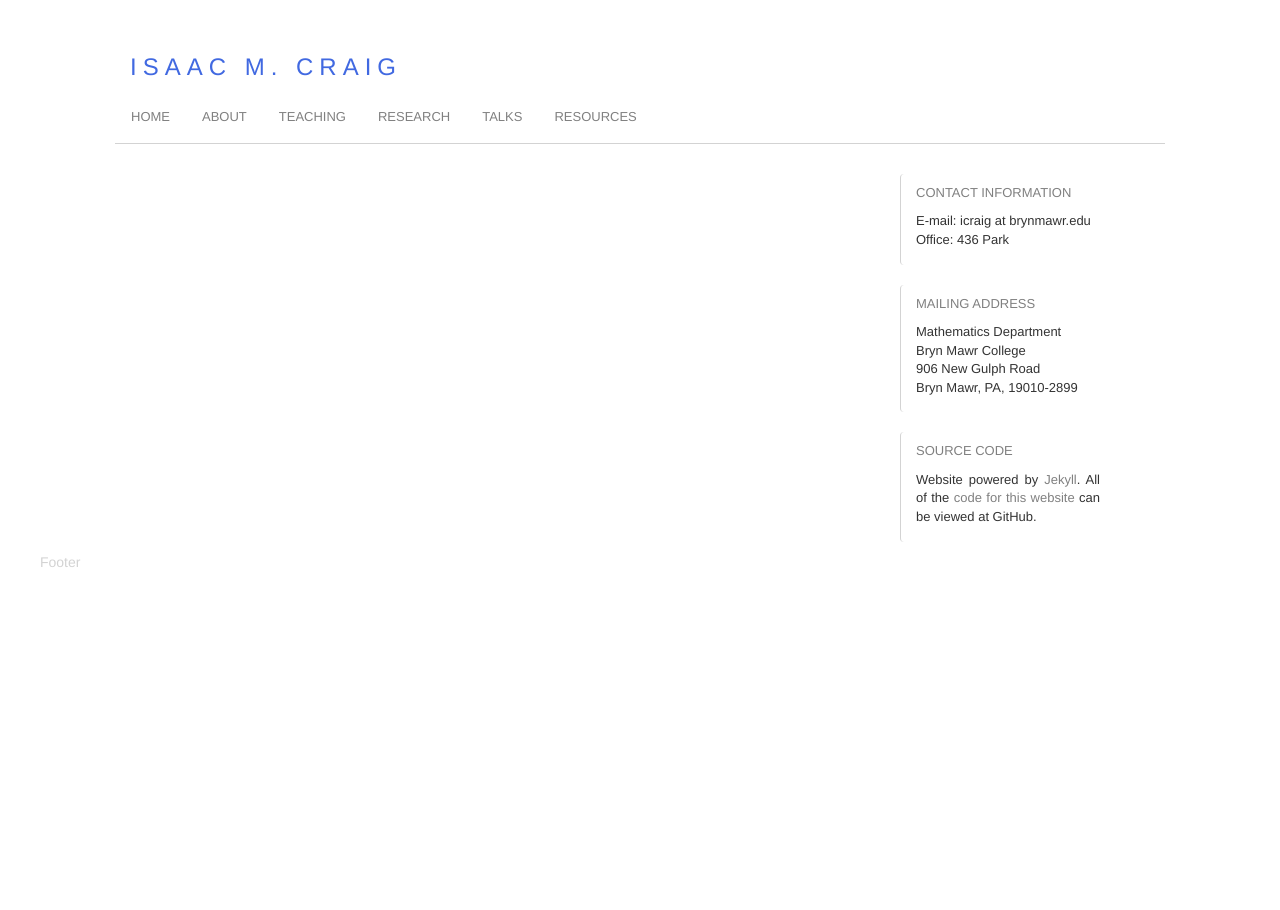
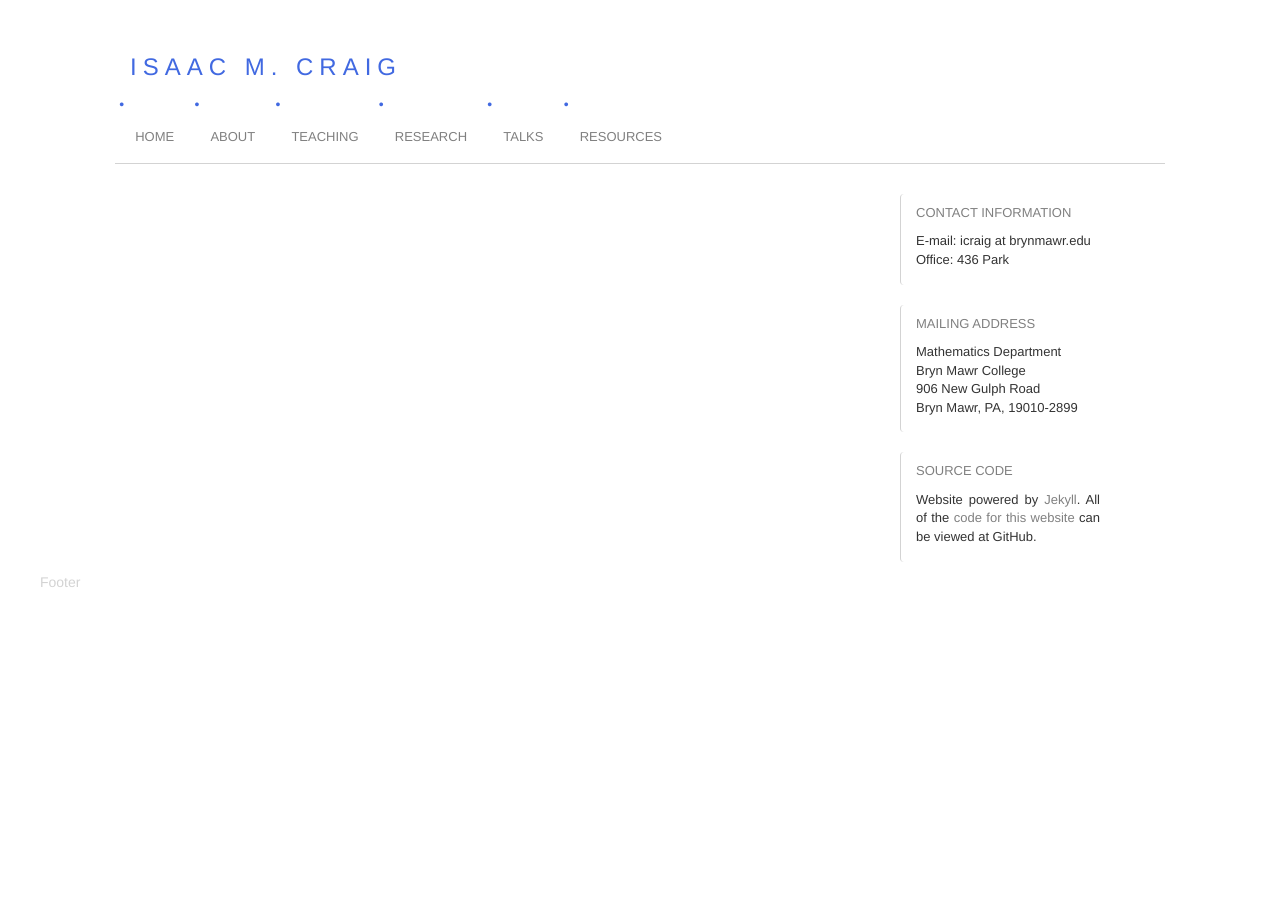
Before and after one commit to isundberg/isaacmc.github.io, a Jekyll site: the page built from README.md, in a window 1280 px wide. Built offline with Jekyll 4.4.1, drawn with Linux system fonts in a browser that asks for light colours; our own code applies the rules of GitHub Pages for plain Markdown files.

Commit message:
Update index.css

```diff
--- a/css/index.css
+++ b/css/index.css
@@ -124,6 +124,18 @@
     color: RoyalBlue;
 }
 
-.listStyle {
-	color: RoyalBlue;
+ul {
+    list-style: none;
+    padding:0;
+    margin:0;
 }
+
+li {
+    padding-left: 1em;
+    text-indent: -.7em;
+}
+
+li:before {
+    content: "• ";
+    color: RoyalBlue;
+}
```
